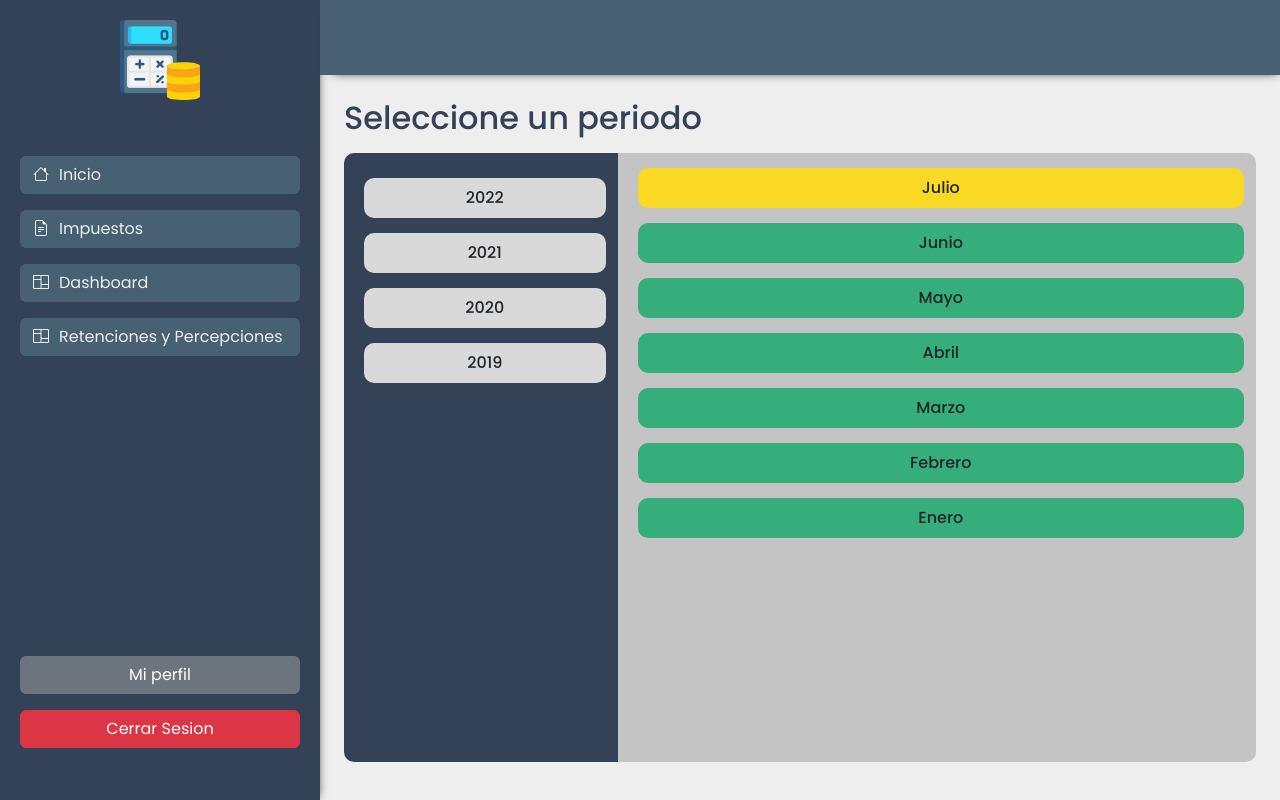
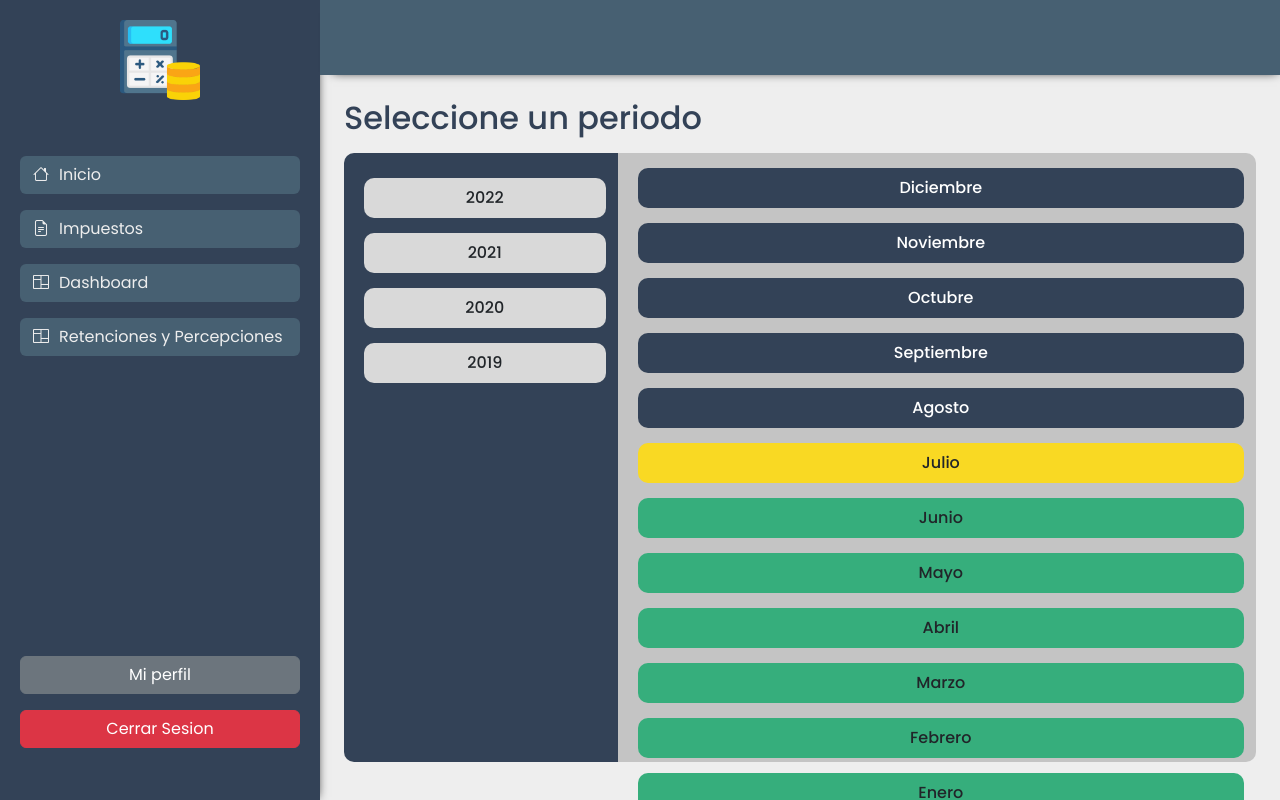
Before and after one commit to royvdev/app-impuestos-seminario, a React (Create React App) app: page /impuestos/IIBB/periodo in a window 1280 px wide. Built offline with nearby package versions, Linux system fonts and the light colour scheme.

Commit message:
Update IIBBMainScreen

```diff
--- a/src/screens/impuestos/IIBBMainScreen.js
+++ b/src/screens/impuestos/IIBBMainScreen.js
@@ -4,83 +4,92 @@ import CargaFacturasScreen from "./CargaFacturasScreen";
 import './IIBBMainScreen.css'
 
 function IIBBMainScreen() {
-  const [impuestoData, setImpuestoData] = useState({});
-
+  // const [impuestoData, setImpuestoData] = useState({});
   // console.log("Info:", impuestoData);
 
-  /*  Esta pantalla es provisoria y debe ser reemplazada por la definitiva */
   function SeleccionPeriodoScreen() {
 
-    const handleChangePeriodo = (data) => {
-      setImpuestoData({
-        periodo: data.target.value
-      });
-    }
+    // const handleChangePeriodo = (data) => {
+    //   setImpuestoData({
+    //     periodo: data.target.value
+    //   });
+    // }
 
     const dateList = [
-      { year: 2022, months: [
-                              // {name: "Diciembre", status: "noCompletado"},
-                              // {name: "Noviembre", status: "noCompletado"},
-                              // {name: "Octubre", status: "noCompletado"},
-                              // {name: "Septiembre", status: "noCompletado"},
-                              // {name: "Agosto", status: "noCompletado"},
-                              {name: "Julio", status: "porVencer"},
-                              {name: "Junio", status: "completado"},
-                              {name: "Mayo", status: "completado"},
-                              {name: "Abril", status: "completado"},
-                              {name: "Marzo", status: "completado"},
-                              {name: "Febrero", status: "completado"},
-                              {name: "Enero", status: "completado"} ] },
+      { id: 0, year: 2022, months: [
+                              {num: 12, name: "Diciembre", status: "noCompletado"},
+                              {num: 11, name: "Noviembre", status: "noCompletado"},
+                              {num: 10, name: "Octubre", status: "noCompletado"},
+                              {num: 9, name: "Septiembre", status: "noCompletado"},
+                              {num: 8, name: "Agosto", status: "noCompletado"},
+                              {num: 7, name: "Julio", status: "porVencer"},
+                              {num: 6, name: "Junio", status: "completado"},
+                              {num: 5, name: "Mayo", status: "completado"},
+                              {num: 4, name: "Abril", status: "completado"},
+                              {num: 3, name: "Marzo", status: "completado"},
+                              {num: 2, name: "Febrero", status: "completado"},
+                              {num: 1, name: "Enero", status: "completado"} ] },
 
-      { year: 2021, months: [ {name: "Diciembre", status: "completado"},
-                              {name: "Noviembre", status: "completado"},
-                              {name: "Octubre", status: "completado"},
-                              {name: "Septiembre", status: "completado"},
-                              {name: "Agosto", status: "completado"},
-                              {name: "Julio", status: "completado"},
-                              {name: "Junio", status: "completado"},
-                              {name: "Mayo", status: "completado"},
-                              {name: "Abril", status: "completado"},
-                              {name: "Marzo", status: "completado"},
-                              {name: "Febrero", status: "completado"},
-                              {name: "Enero", status: "completado"} ] },
+      { id: 1, year: 2021, months: [ {num: 12, name: "Diciembre", status: "completado"},
+                              {num: 11, name: "Noviembre", status: "completado"},
+                              {num: 10, name: "Octubre", status: "completado"},
+                              {num: 9, name: "Septiembre", status: "completado"},
+                              {num: 8, name: "Agosto", status: "completado"},
+                              {num: 7, name: "Julio", status: "completado"},
+                              {num: 6, name: "Junio", status: "completado"},
+                              {num: 5, name: "Mayo", status: "completado"},
+                              {num: 4, name: "Abril", status: "completado"},
+                              {num: 3, name: "Marzo", status: "completado"},
+                              {num: 2, name: "Febrero", status: "completado"},
+                              {num: 1, name: "Enero", status: "completado"} ] },
 
-      { year: 2020, months: [ {name: "Diciembre", status: "porVencer"},
-                              {name: "Noviembre", status: "porVencer"},
-                              {name: "Octubre", status: "porVencer"},
-                              {name: "Septiembre", status: "porVencer"},
-                              {name: "Agosto", status: "porVencer"},
-                              {name: "Julio", status: "porVencer"},
-                              {name: "Junio", status: "porVencer"},
-                              {name: "Mayo", status: "porVencer"},
-                              {name: "Abril", status: "porVencer"},
-                              {name: "Marzo", status: "porVencer"},
-                              {name: "Febrero", status: "porVencer"},
-                              {name: "Enero", status: "porVencer"} ] },
+      { id: 2, year: 2020, months: [ {num: 12, name: "Diciembre", status: "porVencer"},
+                              {num: 11, name: "Noviembre", status: "porVencer"},
+                              {num: 10, name: "Octubre", status: "porVencer"},
+                              {num: 9, name: "Septiembre", status: "porVencer"},
+                              {num: 8, name: "Agosto", status: "porVencer"},
+                              {num: 7, name: "Julio", status: "porVencer"},
+                              {num: 6, name: "Junio", status: "porVencer"},
+                              {num: 5, name: "Mayo", status: "porVencer"},
+                              {num: 4, name: "Abril", status: "porVencer"},
+                              {num: 3, name: "Marzo", status: "porVencer"},
+                              {num: 2, name: "Febrero", status: "porVencer"},
+                              {num: 1, name: "Enero", status: "porVencer"} ] },
 
-      { year: 2019, months: [ {name: "Diciembre", status: "noCompletado"},
-                              {name: "Noviembre", status: "noCompletado"},
-                              {name: "Octubre", status: "noCompletado"},
-                              {name: "Septiembre", status: "noCompletado"},
-                              {name: "Agosto", status: "noCompletado"},
-                              {name: "Julio", status: "porVencer"},
-                              {name: "Junio", status: "completado"},
-                              {name: "Mayo", status: "completado"},
-                              {name: "Abril", status: "completado"},
-                              {name: "Marzo", status: "completado"},
-                              {name: "Febrero", status: "completado"},
-                              {name: "Enero", status: "completado"} ] },
-    ];
+      { id: 3, year: 2019, months: [ {num: 12, name: "Diciembre", status: "noCompletado"},
+                              {num: 11, name: "Noviembre", status: "noCompletado"},
+                              {num: 10, name: "Octubre", status: "noCompletado"},
+                              {num: 9, name: "Septiembre", status: "noCompletado"},
+                              {num: 8, name: "Agosto", status: "noCompletado"},
+                              {num: 7, name: "Julio", status: "porVencer"},
+                              {num: 6, name: "Junio", status: "completado"},
+                              {num: 5, name: "Mayo", status: "completado"},
+                              {num: 4, name: "Abril", status: "completado"},
+                              {num: 3, name: "Marzo", status: "completado"},
+                              {num: 2, name: "Febrero", status: "completado"},
+                              {num: 1, name: "Enero", status: "completado"} ] },
+      ];
+
+    const handleYearClick = (months) => {
+      for (let i = 1; i <= 12; i++) {
+        const month = document.getElementById("month-" + i);
+        month.className = 'row ' + months[12 - i].status;
+      }
+    };
+
+    const handleMonthClick = (month) => {
+      console.log("handleMonthClick: " + month);
+    };
 
     const yearList = [];
     const monthList = [];
 
     dateList.forEach((date) => {
-      yearList.push(<li className="row year" onClick={ console.log("testing onClick") }>{date.year}</li>)
+      yearList.push(<li className="row year" onClick={() => handleYearClick(date.months)}>{date.year}</li>)
     });
 
     dateList[0].months.forEach((month) => {
-      monthList.push(<li className={"row " + month.status}>{month.name}</li>)
+      monthList.push(<li id={"month-" + month.num}  className={"row " + month.status} onClick={() => handleMonthClick(month.num)}>{month.name}</li>)
     });
 
     return (
```
